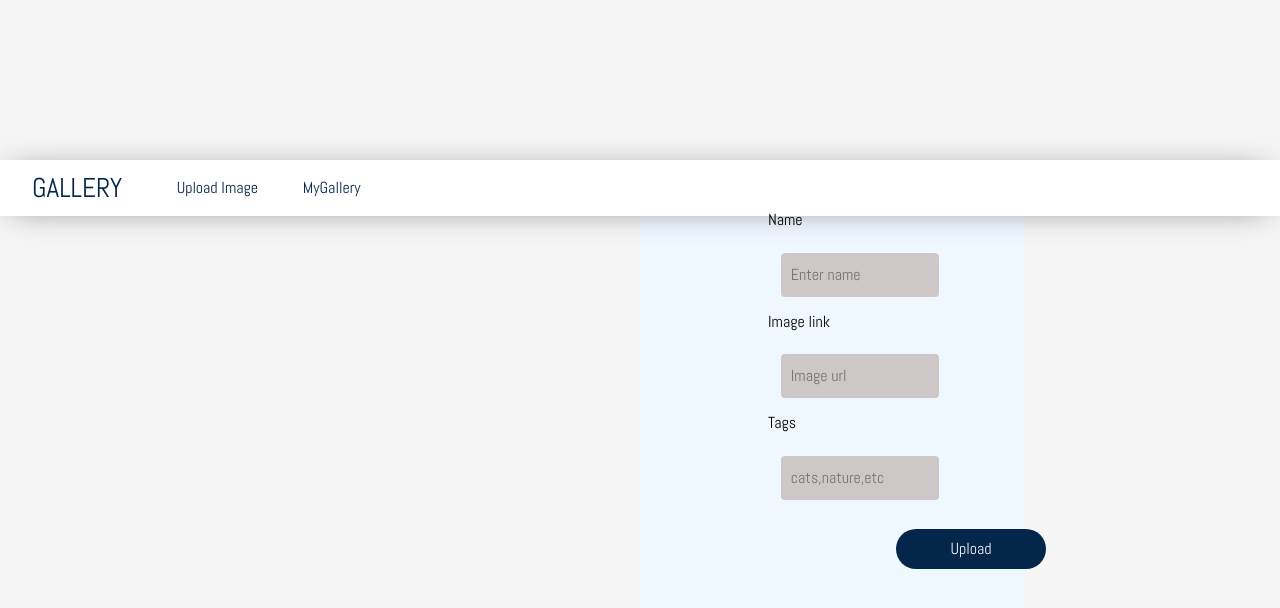
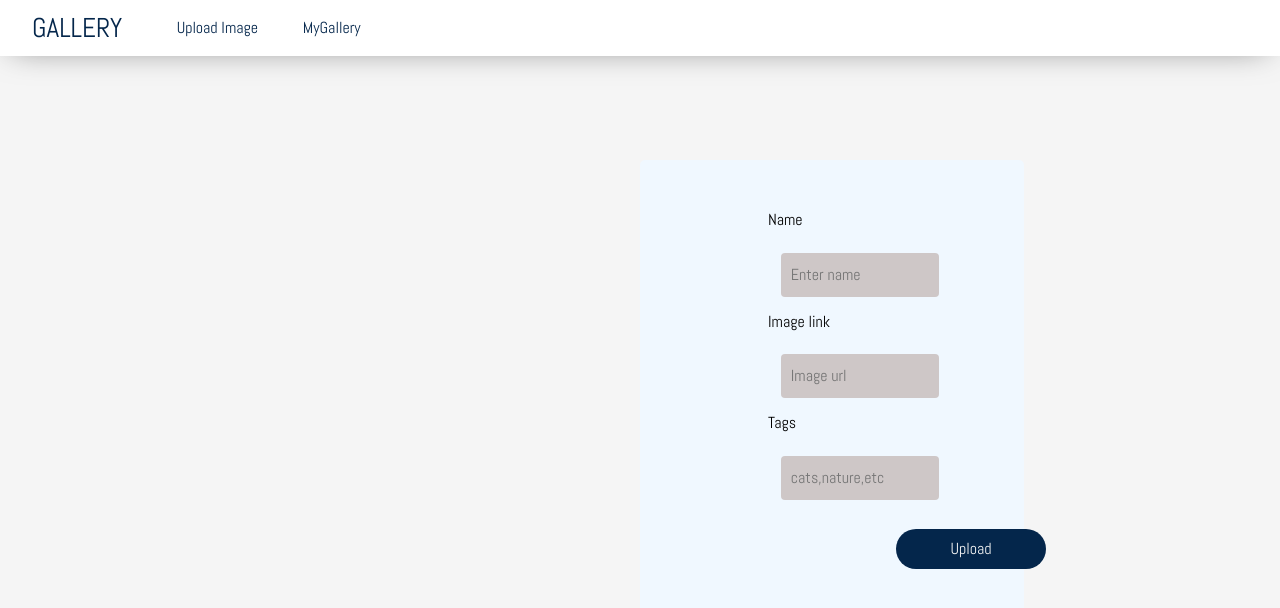
Before and after one commit to flo20/gallery, a React (Create React App) app: page /upload in a window 1280 px wide. Shown: the top 608 px of the page. Built offline with nearby package versions, Linux system fonts and the light colour scheme.

Commit message:
Recovered docs

```diff
--- a/src/Router.js
+++ b/src/Router.js
@@ -4,14 +4,13 @@ import App from "./App";
 import ImageView from "./components/ImageView/ImageView";
 import ImageUpload from "./components/ImageUpload/ImageUpload";
 import ResultDisplayed from "./components/ResultDisplayed/ResultDisplayed";
-import ImageList from "./components/ImageList/ImageList";
 
 const Router = () => {
   return (
     <BrowserRouter>
       <Switch>
         <Route path="/" exact component={App} />
-        <Route path="/image/:id" component={ImageList} />
+
         <Route path="/image/:id" component={ImageView} />
         <Route path="/upload" component={ImageUpload} />
         <Route path="/myGallery" component={ResultDisplayed} />
--- a/src/components/Header/Header.css
+++ b/src/components/Header/Header.css
@@ -22,6 +22,7 @@
   display: flex;
   height: 3.5rem;
   position: fixed;
+  top: 0;
   width: 100%;
   background: white;
   box-shadow: -1px 2px 34px -13px rgba(0, 0, 0, 0.6);
```
